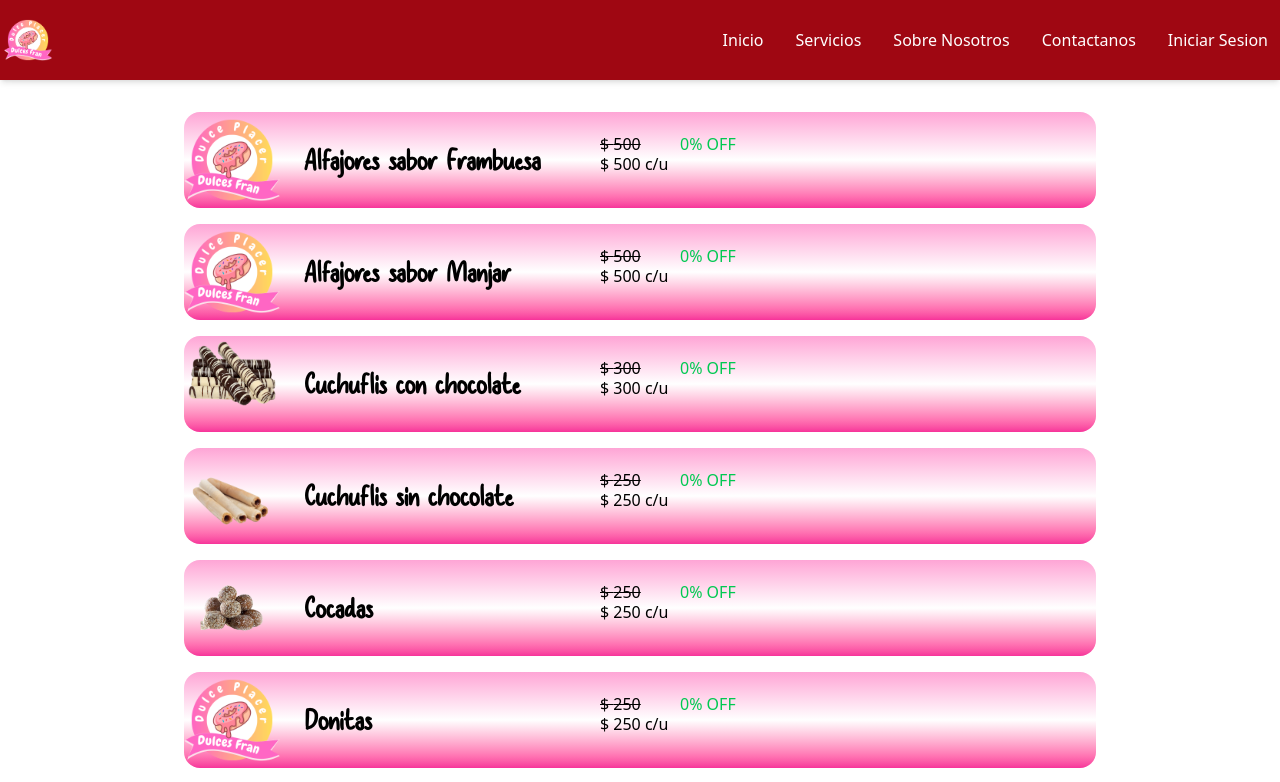
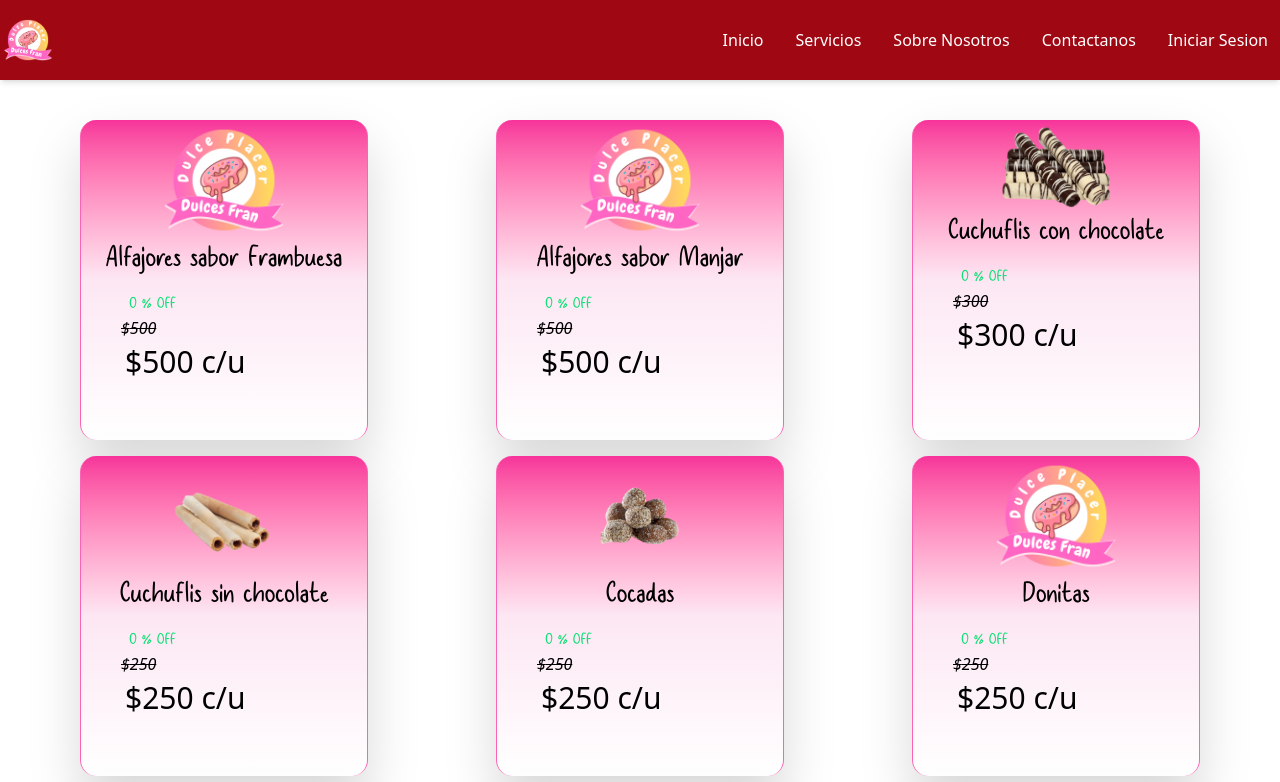
Before and after one commit to CrisMesina/dulcesfran, a React (Vite) app: page /servicios/dulces in a window 1280 px wide. Shown: the top 782 px of the page. Built offline with nearby package versions, Linux system fonts and the light colour scheme.

Commit message:
update DulcesCard (cards)

```diff
--- a/src/components/DulcesCard.tsx
+++ b/src/components/DulcesCard.tsx
@@ -4,23 +4,50 @@ import { Productos } from '../types/typeApp'
 export const DulcesCard:React.FC<Productos>= ({imgURL,name, price, discount}) => {
   const discountPrice = price * ( discount / 100 )
   const totalPrice = price - discountPrice
-
-  return (
+  return(
     <>
-        <div className='flex flex-wrap w-60 mb-4 h-24 sm:h-24 sm:w-80 md:w-full mx-10 rounded-2xl bg-gradient-to-b from-pink-300 via-white to-pink-500'>
-            <div>
-                <img src={imgURL} className='absolute mx-auto w-20 sm:w-24' />
-            </div>
-            <div>
-              <h1 className="ml-30 mt-8 text-3xl font-Salmoon font-extrabold">{name}</h1>
-            </div>
-            <div className="">
-              <p className="absolute left-[600px] mt-5 line-through">$ {price}</p>
-              <p className="absolute left-[680px] mt-5 text-green-500">{discount}% OFF</p>
-              <p className="absolute left-[580px] my-10 ml-5">$ {totalPrice} c/u</p>
-            </div>
-
+      <div className='w-72 h-80 my-2 rounded-2xl mx-16 drop-shadow-2xl shadow-pink-900 border-r border-l border-pink-400 bg-gradient-to-b from-pink-500 via-pink-100 to-white hover:scale-105'>
+        <div className='w-full'>
+          <img src={imgURL} alt="" className='w-30 mx-auto' />
         </div>
+        <div>
+          <h1 className='text-center font-Salmoon text-3xl'>{name}</h1>
+        </div>
+        <div className='mt-4 mx-10 w-full'>
+          <p className='font-Salmoon ml-2 text-green-400'>{discount} % OFF</p>
+          <p className='line-through italic'>${price}</p>
+          <p className='p-1 text-3xl'>${totalPrice} c/u</p>
+        </div>
+      </div>
     </>
   )
 }
+
+//<div className='flex flex-wrap w-60 mb-4 h-24 sm:h-24 sm:w-80 md:w-full mx-10 rounded-2xl bg-gradient-to-b from-pink-300 via-white to-pink-500'>
+//  <div>
+//    <img src={imgURL} className='absolute mx-auto w-20 sm:w-24' />
+//  </div>
+//  <div>
+//    <h1 className="ml-30 mt-8 text-3xl font-Salmoon font-extrabold">{name}</h1>
+//  </div>
+//  <div className="">
+//    <p className="absolute left-[600px] mt-5 line-through">$ {price}</p>
+//    <p className="absolute left-[680px] mt-5 text-green-500">{discount}% OFF</p>
+//    <p className="absolute left-[580px] my-10 ml-5">$ {totalPrice} c/u</p>
+//  </div>
+//</div>
+
+
+//<div className='flex my-2 w-80 h-20 rounded-2xl bg-gradient-to-b from-pink-300 via-white to-pink-500'>
+//  <div>
+//    <img src={imgURL} className='my-3 w-14' alt={name} />
+//  </div>
+//  <div className=''>
+//    <h1 className='my-7 font-Salmoon font-extrabold text-xl'>{name}</h1>
+//  </div>
+//  <div className='absolute left-64 w-96'>
+//    <p className='absolute top-2 -left-7 line-through'>${price}</p>
+//    <p className='absolute top-2 left-5 text-green-500'>{discount}% OFF</p>
+//    <p className='absolute top-7 -left-6'>${totalPrice}</p>
+//  </div>
+//</div>
--- a/src/components/ImageSliderHero.tsx
+++ b/src/components/ImageSliderHero.tsx
@@ -29,7 +29,7 @@ export const ImageSliderHero: React.FC<ImageSliderProps> = ({ slides }) => {
   useEffect(() => {
     const timer = setInterval(() => {
       nextSlide()
-    }, 5000)
+    }, 7000)
 
     return () => clearInterval(timer)
   }, [nextSlide])
--- a/src/pages/Dulces.tsx
+++ b/src/pages/Dulces.tsx
@@ -47,7 +47,7 @@ const Producto:Productos[] = [
         discount :0,
     },
     {
-        imgURL: "/logo.png",
+        imgURL: "/vaso-gomitas-200.png",
         name : "Vaso Gomitas 200g",
         price : 2000,
         discount :0,
@@ -74,7 +74,7 @@ export const Dulces = () => {
                     Lorem ipsum dolor sit amet consectetur adipisicing elit. Corporis, quisquam quas cumque repellendus officia commodi autem aperiam repudiandae sint porro inventore. Harum iusto ducimus eligendi voluptate ipsam est, quaerat possimus.
                 </div>
                 */}
-                <div className="flex flex-wrap mx-36 mt-28">
+                <div className="flex flex-wrap mx-4 mt-28">
                     {/*
                     <div className="w-full mb-10 mx-10">
                         <a href="">
@@ -88,6 +88,7 @@ export const Dulces = () => {
                             />
                     </div>
                     */}
+                    <div className='grid grid-cols-3'>
                     {
                         Producto.map(Producto =>(
                             <DulcesCard
@@ -98,6 +99,7 @@ export const Dulces = () => {
                             />
                         ))
                     }
+                    </div>
                 </div>
             </div>
     </>
```
